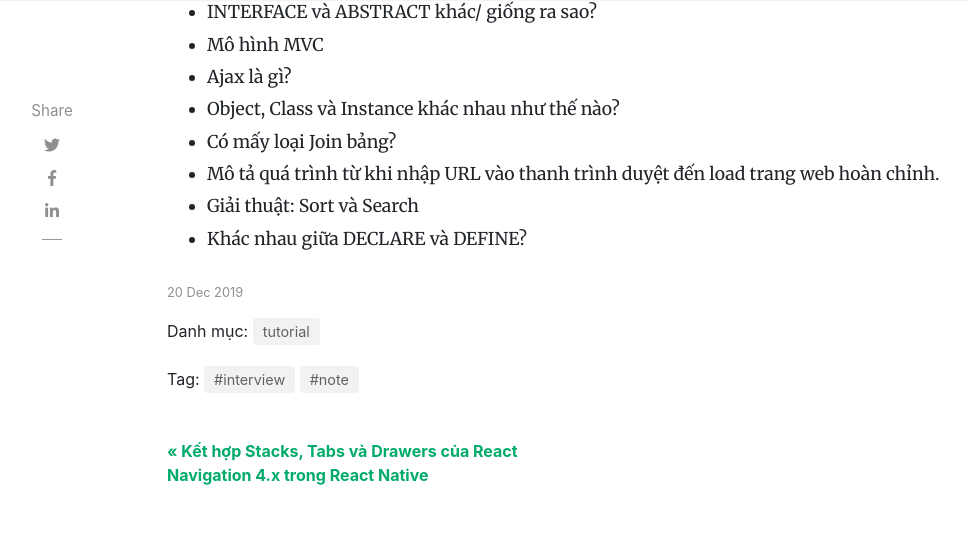
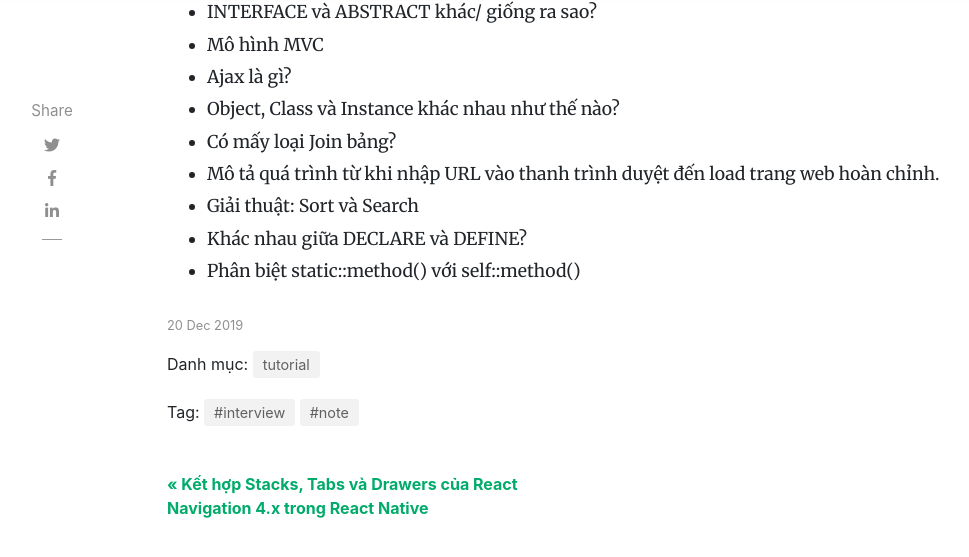
Before and after one commit to tuitucode/tuitucode.github.io, a Jekyll site: the page built from _posts/2019-12-20-kinh-nghiem-phong-van.md, in a window 1280 px wide and 900 px high, scrolled down 1295 px, cut to the strip 0-580 px from the top of the window. Shown: the top 557 px of the strip, without its empty margins (118-1087 px from the left). Built offline with Jekyll 4.4.1, drawn with Linux system fonts in a browser that asks for light colours; nearby versions of some CDN libraries; comment, search, counter and statistics services are not loaded.

Commit message:
Update 2019-12-20-kinh-nghiem-phong-van.md

```diff
--- a/_posts/2019-12-20-kinh-nghiem-phong-van.md
+++ b/_posts/2019-12-20-kinh-nghiem-phong-van.md
@@ -28,3 +28,4 @@ TL: Không, dùng Traits và Interface
 - Mô tả quá trình từ khi nhập URL vào thanh trình duyệt đến load trang web hoàn chỉnh.
 - Giải thuật: Sort và Search
 - Khác nhau giữa DECLARE và DEFINE?
+- Phân biệt static::method() với self::method()
```
